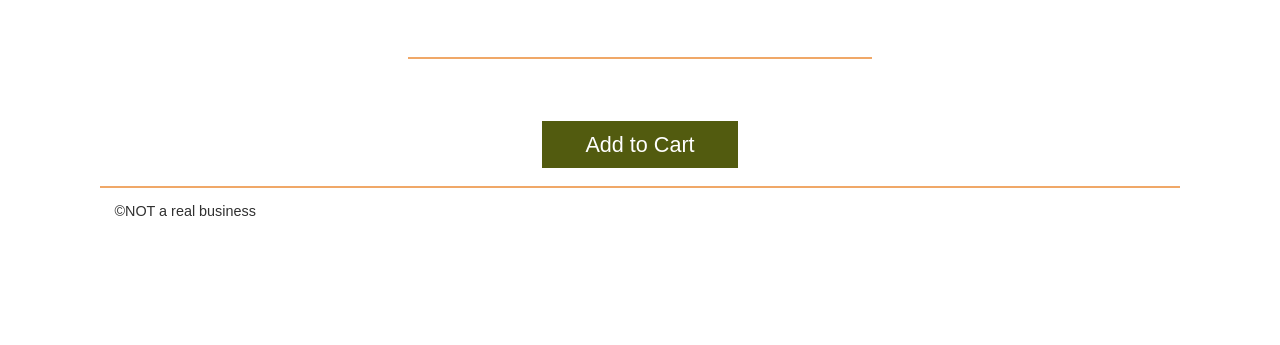
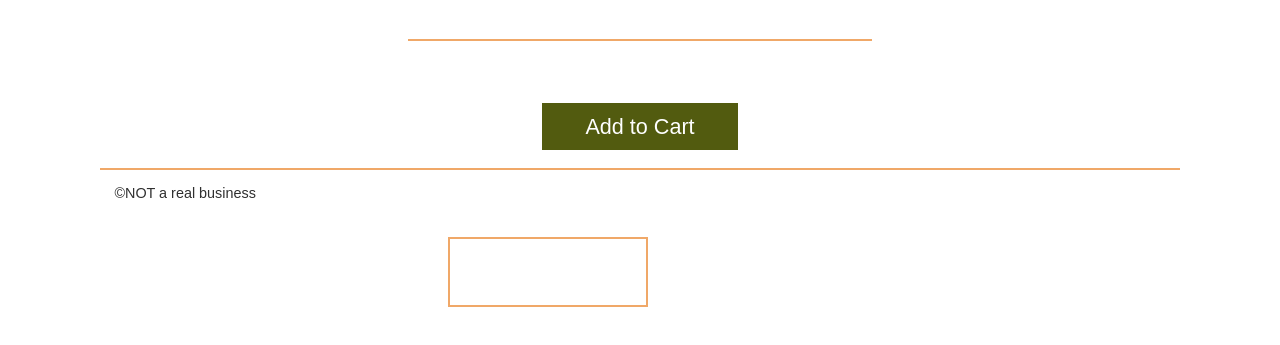
Before and after one commit to NicholasBoss/wdd330-team2, a website built with Vite: page src/product_pages/index.html in a window 1280 px wide. Shown: the part 63-408 px from the top of the page. Built offline with nearby package versions, Linux system fonts and the light colour scheme; no server answers.

Commit message:
added styling for adding cart dialog

```diff
--- a/src/css/style.css
+++ b/src/css/style.css
@@ -235,6 +235,24 @@ button, .navBtnLeft {
   grid-column: 3;
 }
 
+
+#dialog {
+  background-color: white;
+  color: #303030;
+  border: #f0a868 solid 2px;
+  position: absolute;
+  display: flex;
+  justify-content: center;
+  align-items: center;
+  text-align: center;
+  left: 35%;
+  top: 300px;
+  padding: 15px;
+  width: 200px;
+}
+
+
+
 input[type=email], input[type=password], input[type=text], input[type=tel], input[type=date], input[type=time], textarea {
   width: 80%;
   padding: 12px 20px;
```
